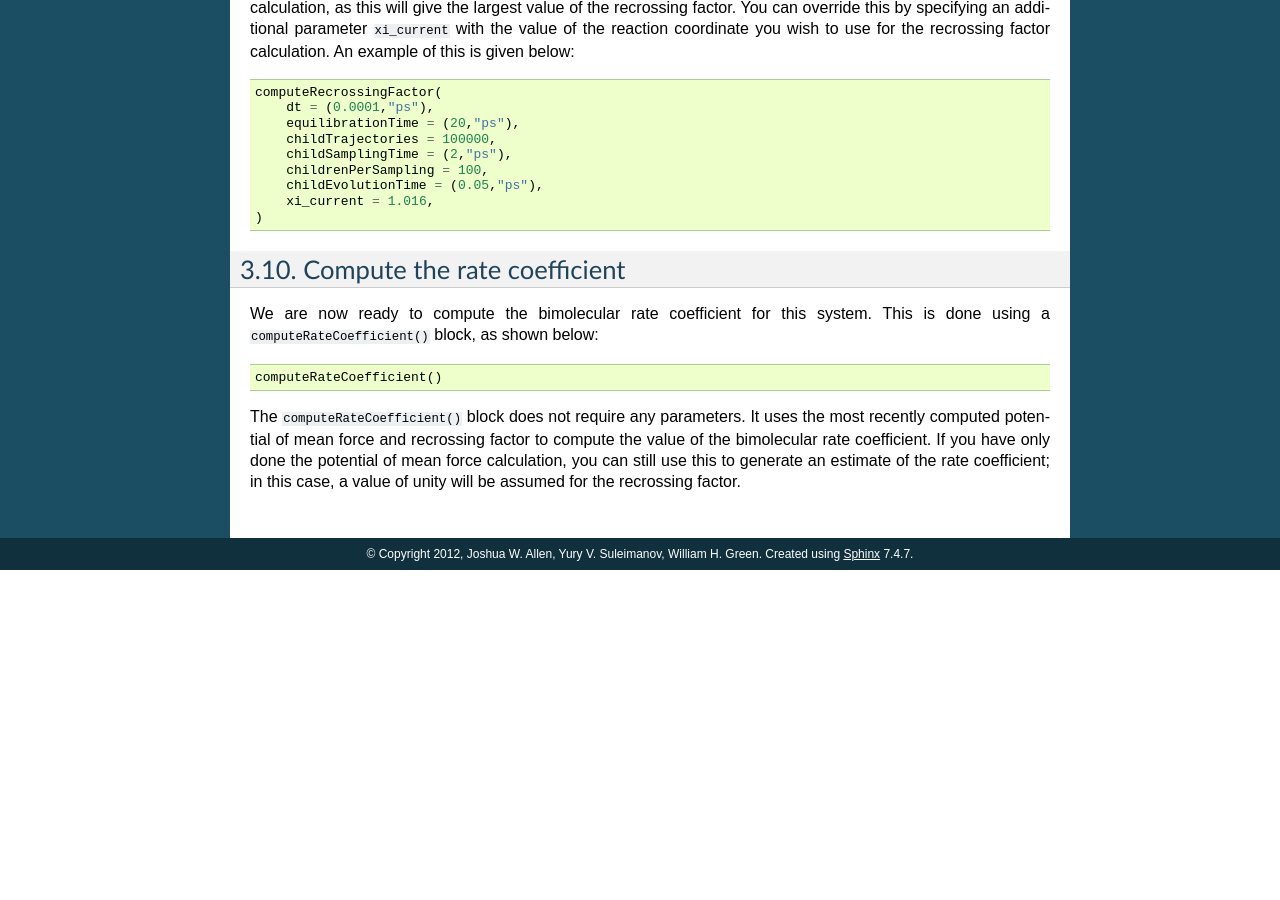
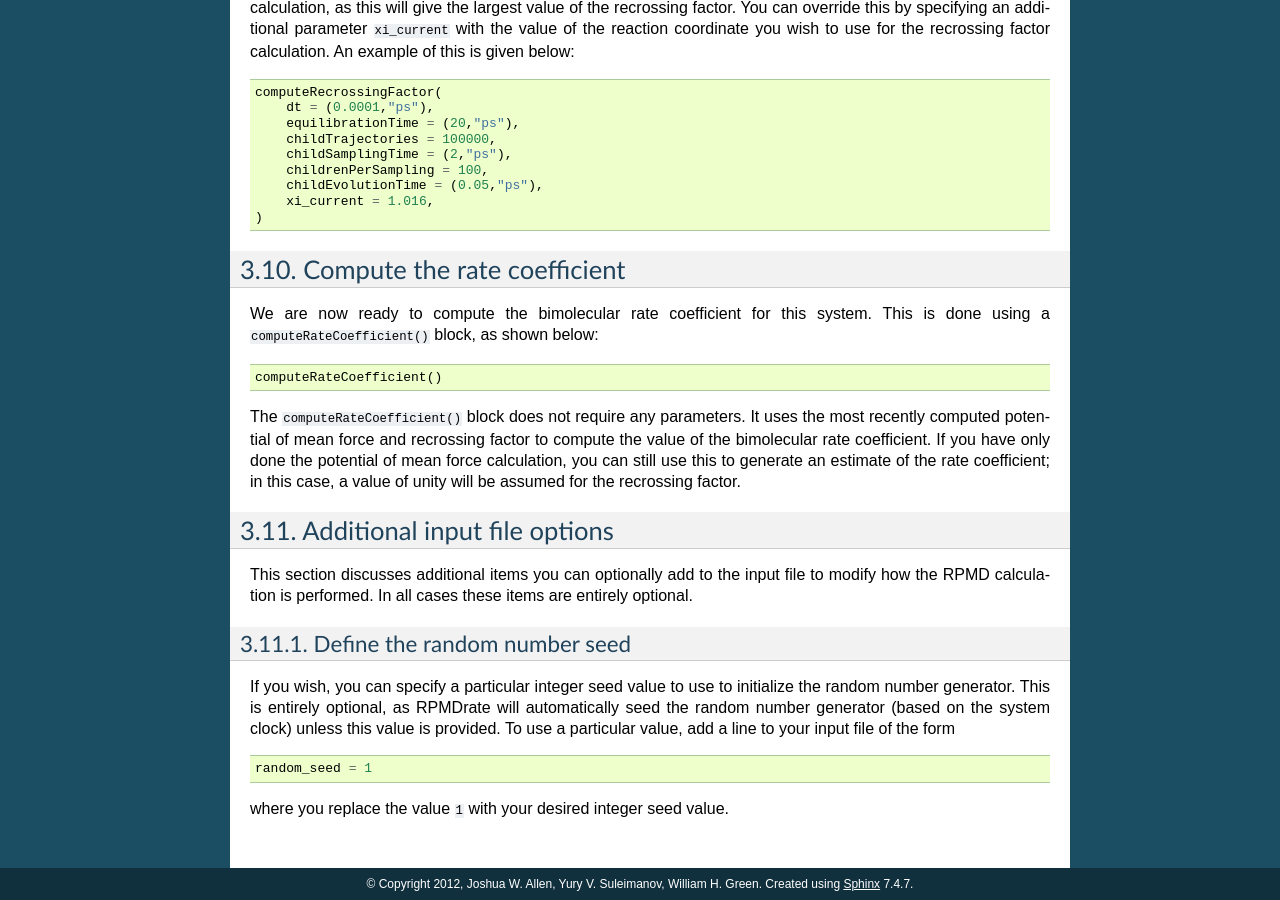
Before and after one commit to GreenGroup/RPMDrate, a Sphinx documentation site: the page built from documentation/users/input.rst, in a window 1280 px wide and 900 px high, scrolled down 6142 px. Built offline with Sphinx 7.4.7, drawn with Linux system fonts in a browser that asks for light colours; before the commit the page ends 6712 px from its top, so only the background shows below that; some of the changed text lies outside the part shown.

Commit message:
Added documentation for new random_seed option.
This explains how to specify the random number generator seed value
explicitly in the input file.

```diff
--- a/documentation/users/input.rst
+++ b/documentation/users/input.rst
@@ -421,3 +421,23 @@ to compute the value of the bimolecular rate coefficient. If you have only
 done the potential of mean force calculation, you can still use this to
 generate an estimate of the rate coefficient; in this case, a value of unity
 will be assumed for the recrossing factor.
+
+Additional input file options
+=============================
+
+This section discusses additional items you can optionally add to the input
+file to modify how the RPMD calculation is performed. In all cases these items
+are entirely optional.
+
+Define the random number seed
+-----------------------------
+
+If you wish, you can specify a particular integer seed value to use to
+initialize the random number generator. This is entirely optional, as RPMDrate
+will automatically seed the random number generator (based on the system clock)
+unless this value is provided. To use a particular value, add a line to your
+input file of the form ::
+
+    random_seed = 1
+
+where you replace the value ``1`` with your desired integer seed value.
```
